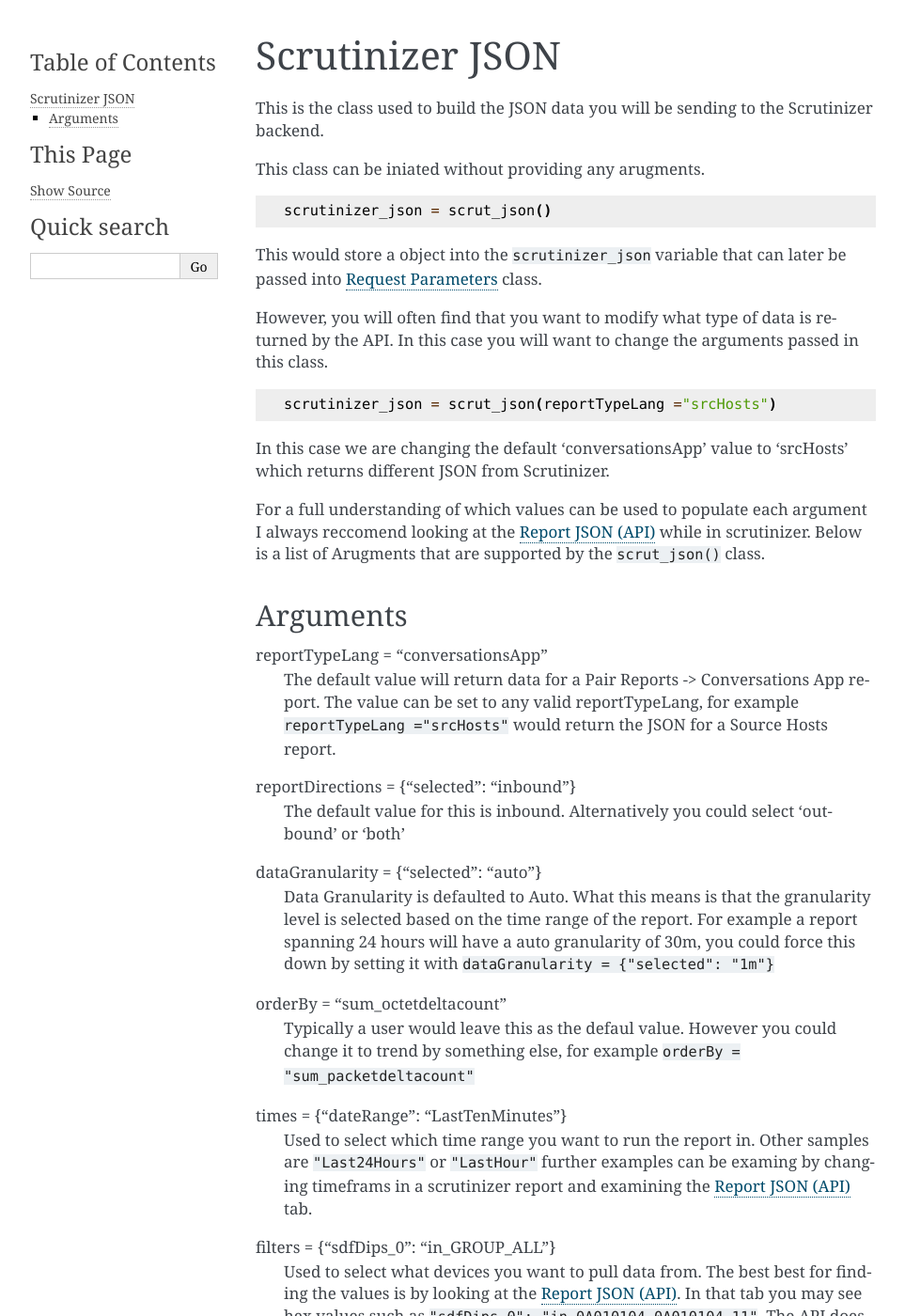
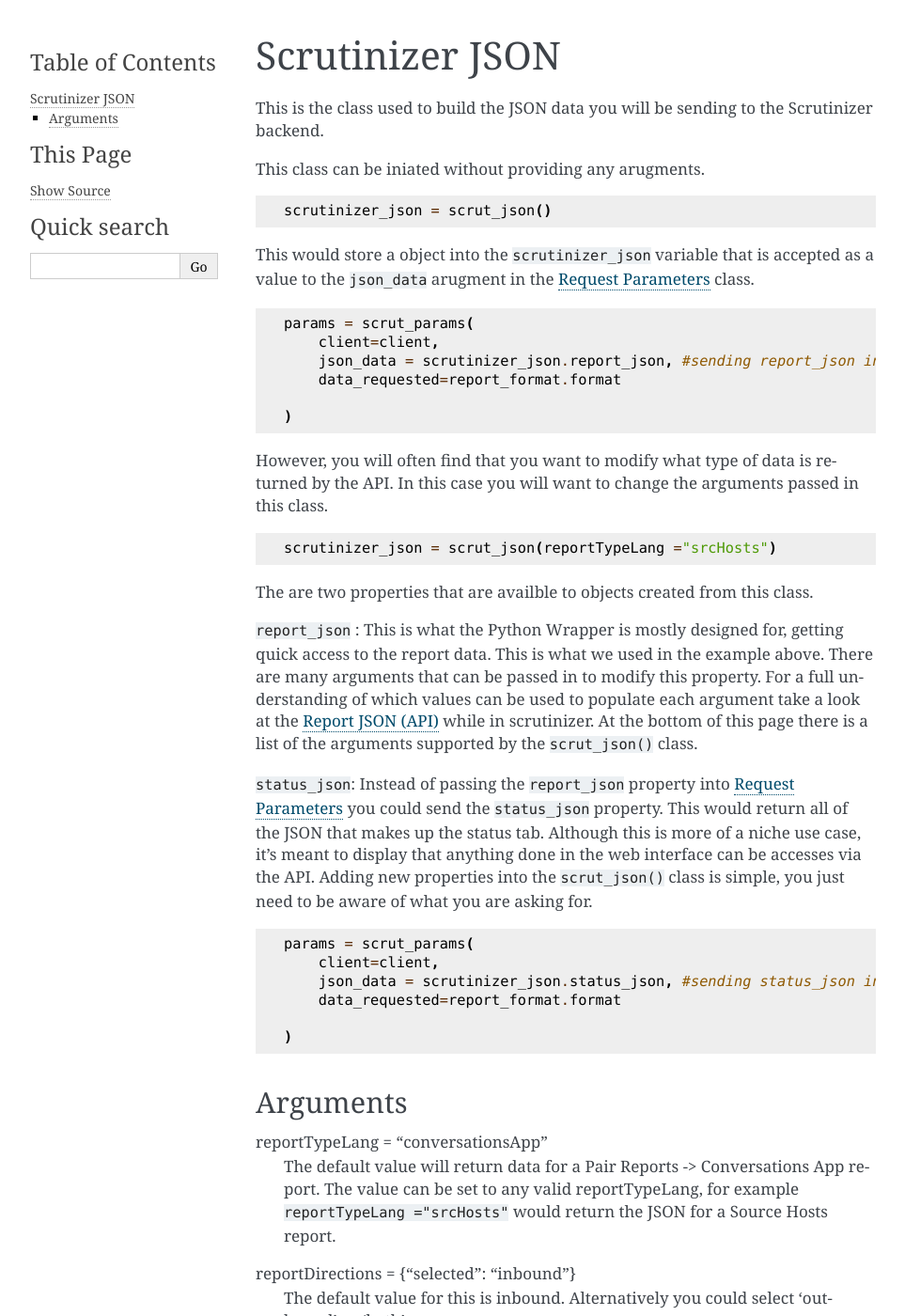
Before and after one commit to briandav22/api_docs, a Sphinx documentation site: the page built from docs/source/api_json.rst, in a window 1280 px wide and 1400 px high. Shown: the whole window at 94% size, without its empty margins (148-1111 px from the left). Built offline with Sphinx 7.4.7, drawn with Linux system fonts in a browser that asks for light colours.

```diff
--- a/docs/source/api_json.rst
+++ b/docs/source/api_json.rst
@@ -11,7 +11,16 @@ This class can be iniated without providing any arugments.
 
     scrutinizer_json = scrut_json()
 
-This would store a object into the ``scrutinizer_json`` variable that can later be passed into :ref:`api_params` class.
+This would store a object into the ``scrutinizer_json`` variable that is accepted as a value to the ``json_data`` arugment in the :ref:`api_params` class.
+
+.. code-block:: python
+
+    params = scrut_params(
+        client=client,
+        json_data = scrutinizer_json.report_json, #sending report_json in.
+        data_requested=report_format.format
+
+    )
 
 However, you will often find that you want to modify what type of data is returned by the API. In this case you will want to change the arguments passed in this class.
 
@@ -19,9 +28,23 @@ However, you will often find that you want to modify what type of data is return
 
     scrutinizer_json = scrut_json(reportTypeLang ="srcHosts")
 
-In this case we are changing the default 'conversationsApp' value to 'srcHosts' which returns different JSON from Scrutinizer.
+The are two properties that are availble to objects created from this class.
 
-For a full understanding of which values can be used to populate each argument I always reccomend looking at the :ref:`api_report` while in scrutinizer. Below is a list of Arugments that are supported by the ``scrut_json()`` class.
+``report_json`` : This is what the Python Wrapper is mostly designed for, getting quick access to the report data. This is what we used in the example above. There are many arguments that can be passed in to modify this property. For a full understanding of which values can be used to populate each argument take a look at the :ref:`api_report` while in scrutinizer. At the bottom of this page there is a list of the arguments supported by the ``scrut_json()`` class.
+
+``status_json``: Instead of passing the ``report_json`` property into :ref:`api_params` you could send the ``status_json`` property. This would return all of the JSON that makes up the status tab. Although this is more of a niche use case, it's meant to display that anything done in the web interface can be accesses via the API. Adding new properties into the ``scrut_json()`` class is simple, you just need to be aware of what you are asking for.
+
+.. code-block:: python
+
+    params = scrut_params(
+        client=client,
+        json_data = scrutinizer_json.status_json, #sending status_json in.
+        data_requested=report_format.format
+
+    )
+
+
+
 
 Arguments
 ----------
--- a/docs/source/api_json_example.rst
+++ b/docs/source/api_json_example.rst
@@ -1,3 +1,5 @@
+.. _api_json_example:
+
 JSON Example
 =============
 
--- a/docs/source/api_params.rst
+++ b/docs/source/api_params.rst
@@ -5,4 +5,4 @@ Request Parameters
 
 This class is used to bind together the :ref:`api_client` with :ref:`api_json`.
 
-After this class binds togethers the other data, it will be passed into the scrut_request class to make the final call to the API.
+This class
--- a/docs/source/api_welcome.rst
+++ b/docs/source/api_welcome.rst
@@ -38,3 +38,6 @@ The :ref:`api_report` tab displays all of the JSON that is passed to render and
    scrut_api_client() <api_client>
    scrut_json() <api_json>
    scrut_params() <api_params>
+   scrut_data_requested() <api_data_requested>
+   scrut_request() <api_request>
+   scrut_print() <api_printer>
```
Also changed, not shown: docs/source/api_data_requested.rst (added, +21 -0 lines), docs/source/api_printer.rst (added, +40 -0 lines), docs/source/api_request.rst (+16 -1 lines), docs/source/printer_example.png (added), 4 other files.
